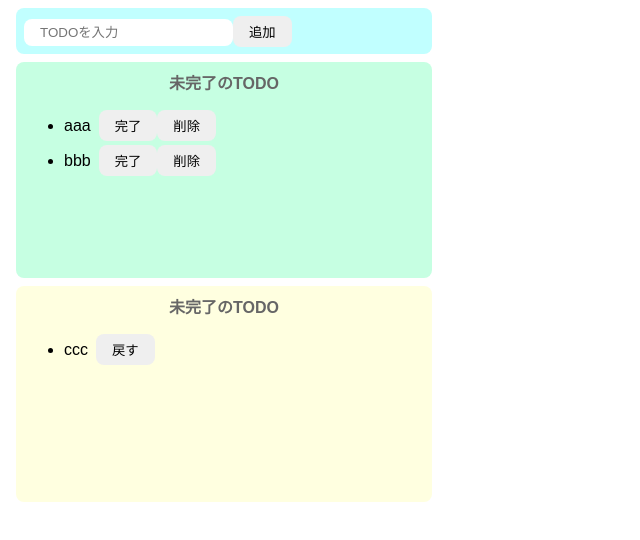
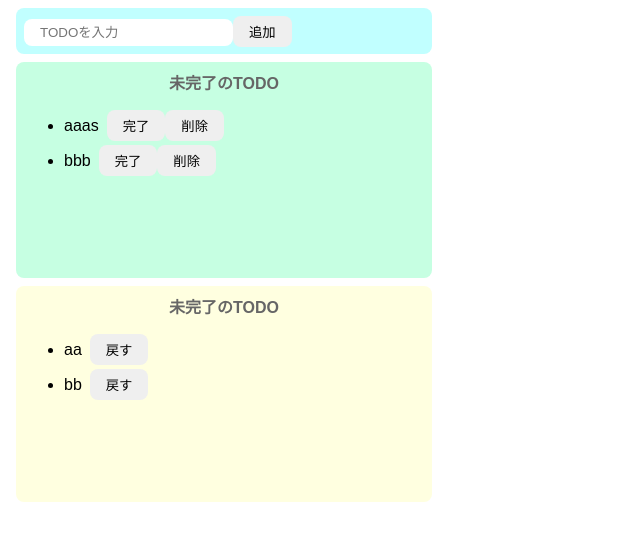
Before and after one commit to yuya-kambayashi/todo-react, a React (Create React App) app: page / in a window 1280 px wide. Shown: the top 540 px of the page, without its empty margins (0-640 px from the left). Built offline with nearby package versions, Linux system fonts and the light colour scheme.

Commit message:
表示するTODOを配列のStateに変更します

```diff
--- a/src/App.jsx
+++ b/src/App.jsx
@@ -1,6 +1,10 @@
+import React, { useState } from "react";
 import "./styles.css";
 
 export const App = () => {
+  const [incompleteTodos, setIncompleteTodos] = useState(["aaas", "bbb"]);
+  const [completeTodos, setCompleteTodos] = useState(["aa", "bb"]);
+
   return (
     <>
       <div className="input-area">
@@ -10,25 +14,28 @@
       <div className="incomplete-area">
         <p className="title">未完了のTODO</p>
         <ul>
-          <div className="list-row">
-            <li>aaa</li>
-            <button>完了</button>
-            <button>削除</button>
-          </div>
-          <div className="list-row">
-            <li>bbb</li>
-            <button>完了</button>
-            <button>削除</button>
-          </div>
+          {incompleteTodos.map((todo) => {
+            return (
+              <div key={todo} className="list-row">
+                <li>{todo}</li>
+                <button>完了</button>
+                <button>削除</button>
+              </div>
+            );
+          })}
         </ul>
       </div>
       <div className="complete-area">
         <p className="title">未完了のTODO</p>
         <ul>
-          <div className="list-row">
-            <li>ccc</li>
-            <button>戻す</button>
-          </div>
+          {completeTodos.map((todo) => {
+            return (
+              <div key={todo} className="list-row">
+                <li>{todo}</li>
+                <button>戻す</button>
+              </div>
+            );
+          })}
         </ul>
       </div>
     </>
```
